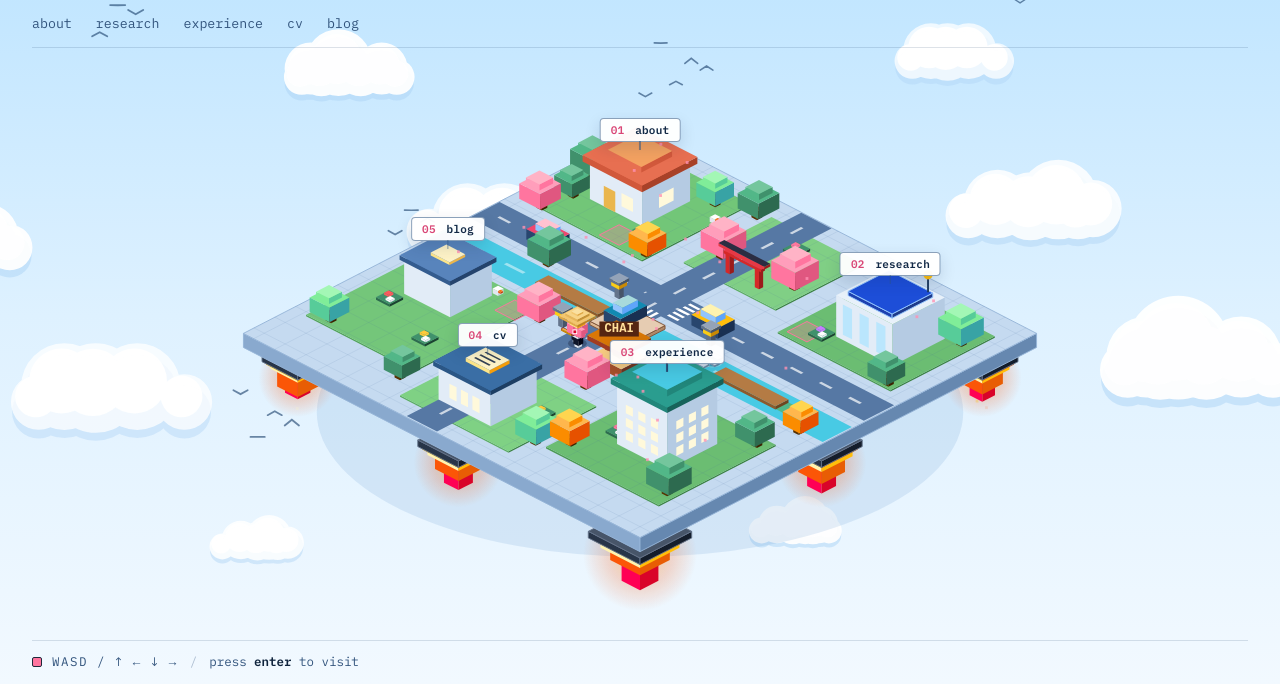
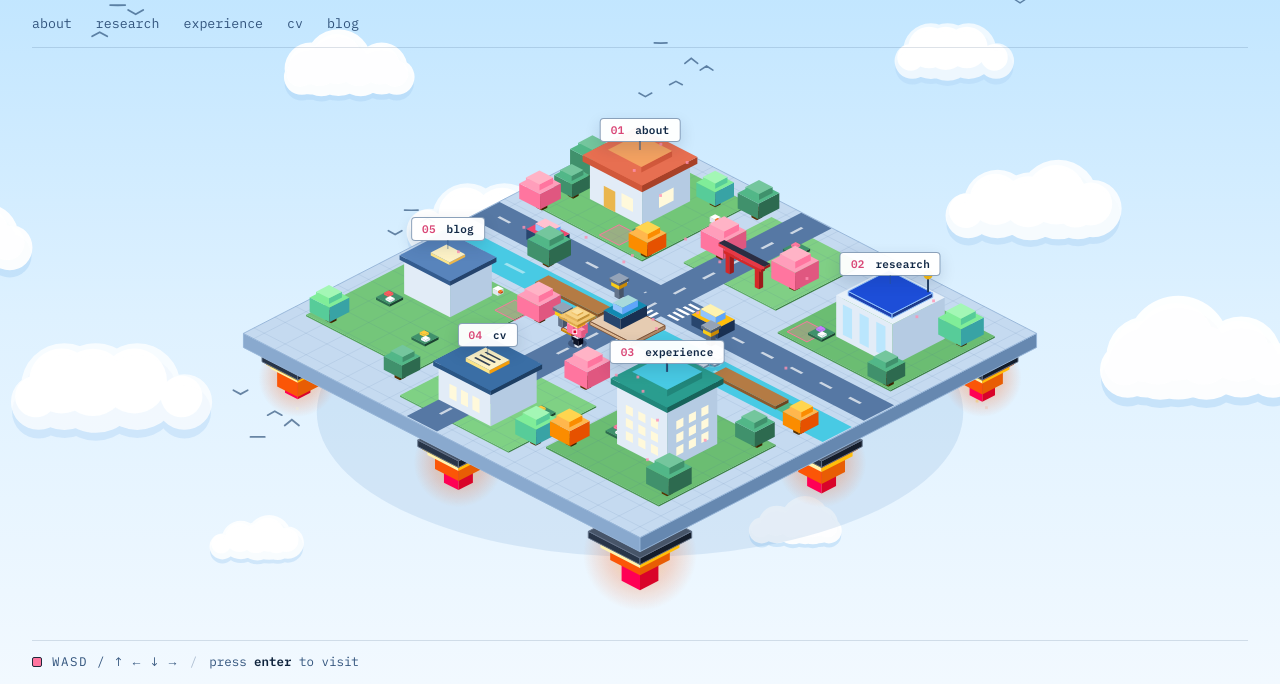
Before and after one commit to WasifAhmed1917/WasifAhmed1917.github.io, a plain HTML site: page index.html in a window 1280 px wide. Shown: the part 116-800 px from the top of the page. Drawn offline with Linux system fonts and the light colour scheme.

Commit message:
Revert "Add a chai stall to the town"
This reverts commit 70ebb1987faaa6e3c5a630e9b6ce98dd6c1dda7c.

```diff
--- a/index.html
+++ b/index.html
@@ -1529,7 +1529,6 @@
         },
       };
 
-      const CHAI_STALL = { gx: 1, gy: 2 };
       const CAR_SCALE = 1.4;
       const LOG_LEN_SCALE = 1.5;
       const LOG_THICK_SCALE = 1.5;
@@ -1681,7 +1680,6 @@
       }));
 
       function isBlocked(gx, gy) {
-        if (gx === CHAI_STALL.gx && gy === CHAI_STALL.gy) return true;
         if (gx < -9 || gx > 9 || gy < -9 || gy > 9) return true;
         for (const b of Object.values(BUILDINGS)) {
           const hx = b.wx / 2 - 0.1;
@@ -2017,27 +2015,6 @@
         { gx: 5.2, gy: 2.2, phase: 1.8 },
         { gx: -5.2, gy: 1.6, phase: 3.1 },
       ];
-
-      function drawChaiStall() {
-        const { gx, gy } = CHAI_STALL;
-        drawPrism(gx, gy, 1.4, 1.2, 0, 11, "#f9cc82", "#a85028", "#71351e");
-        for (const offset of [-0.55, 0.55]) {
-          drawPrism(gx + offset, gy, 0.13, 0.13, 11, 26, "#ffd098", "#9a522a", "#70351e");
-        }
-        drawPrism(gx, gy, 0.34, 0.3, 11, 16, "#fef3c7", "#a16207", "#78350f");
-        drawPrism(gx, gy, 1.65, 1.4, 26, 31, "#d97706", "#a33c21", "#762c16");
-
-        const sign = iso(gx, gy, 39);
-        ctx.save();
-        ctx.font = "bold 13px monospace";
-        ctx.textAlign = "center";
-        ctx.textBaseline = "middle";
-        ctx.fillStyle = "#562612";
-        ctx.fillRect(sign.x - 21, sign.y - 8, 42, 16);
-        ctx.fillStyle = "#ffdf9a";
-        ctx.fillText("CHAI", sign.x, sign.y);
-        ctx.restore();
-      }
 
       function drawTree(t, isNight, now) {
         const sway = prefersReducedMotion ? 0 : Math.sin(now * 0.0028 + t.phase) * 0.05;
@@ -2608,11 +2585,6 @@
           });
         });
 
-        renderables.push({
-          depth: CHAI_STALL.gx + CHAI_STALL.gy,
-          draw: drawChaiStall,
-        });
-
         TREES.forEach((t) => {
           renderables.push({
             depth: t.gx + t.gy,
```
